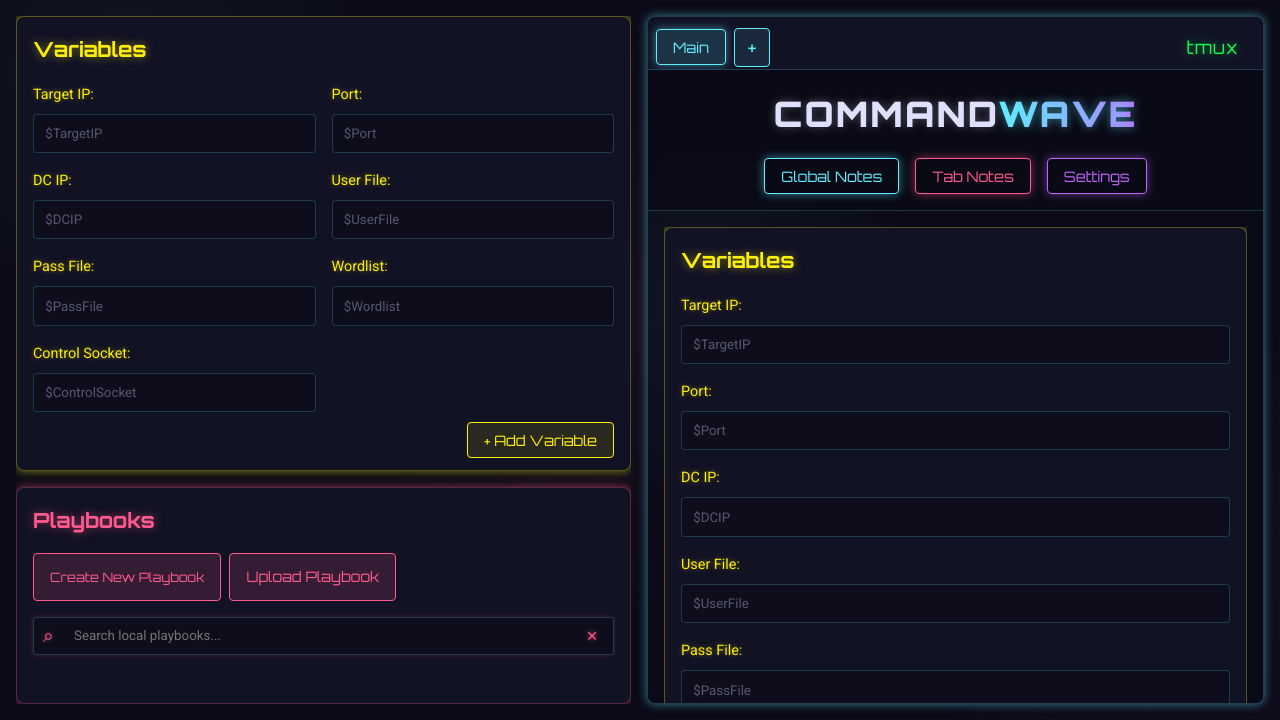
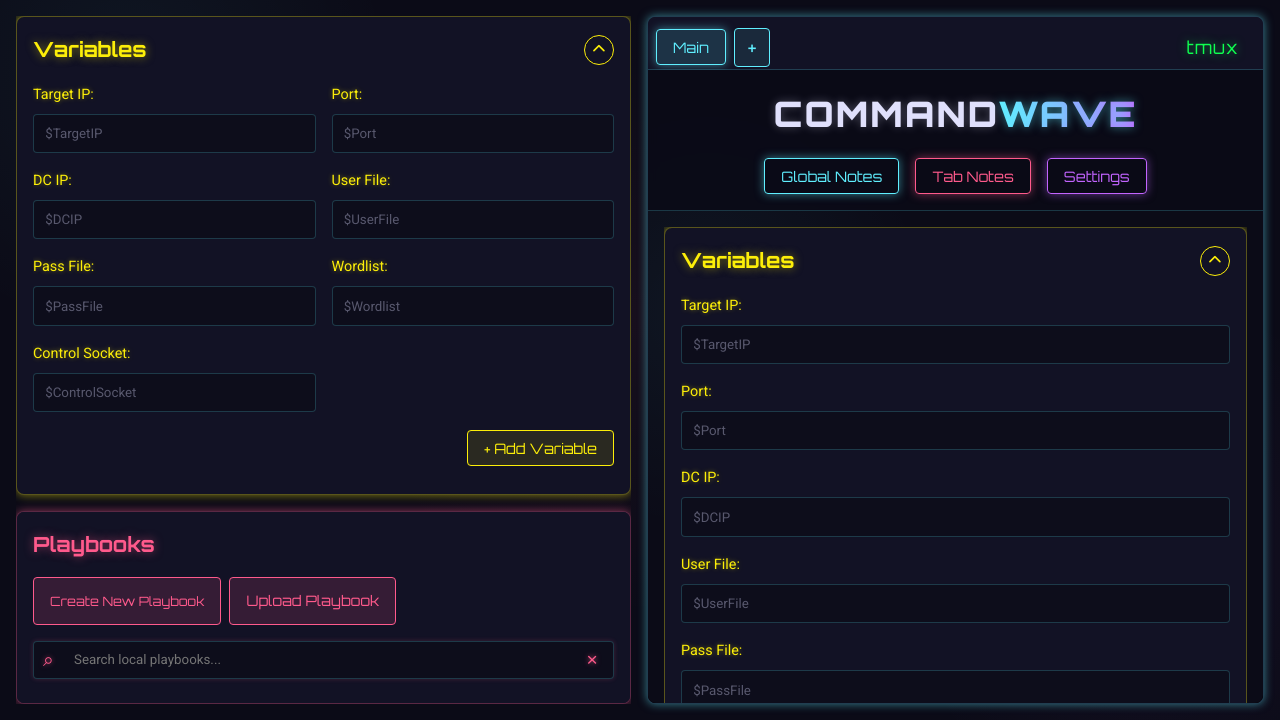
Before and after one commit to raducu5700u/CommandWave, a Flask app: page / in a window 1280 px wide. Shown: the part 89-809 px from the top of the page. Run offline with Flask 2, Linux system fonts and the light colour scheme; data that the repository does not hold is empty; parts of the project's set-up code (start-up, migrations or seed data) failed here and were passed over; some libraries are stand-ins or nearby versions.

Commit message:
Added the ability to expand and collapse the variables section

```diff
--- a/static/css/style.css
+++ b/static/css/style.css
@@ -381,18 +381,58 @@
     box-shadow: 0 0 10px rgba(252, 238, 9, 0.5);
 }
 
-.variable-section h2 {
+.variable-header {
+    display: flex;
+    justify-content: space-between;
+    align-items: center;
+    margin-bottom: 1rem;
+}
+
+.variable-header h2 {
     font-family: 'Orbitron', sans-serif;
     color: var(--neon-yellow);
-    margin-bottom: 1rem;
     text-shadow: var(--shadow-yellow);
     font-size: 1.3rem;
+    margin-bottom: 0;
+}
+
+.toggle-variables-btn {
+    background-color: transparent;
+    border: 1px solid var(--neon-yellow);
+    color: var(--neon-yellow);
+    width: 30px;
+    height: 30px;
+    border-radius: 50%;
+    display: flex;
+    align-items: center;
+    justify-content: center;
+    cursor: pointer;
+    transition: all 0.3s ease;
+}
+
+.toggle-variables-btn:hover {
+    background-color: rgba(252, 238, 9, 0.1);
+    box-shadow: var(--shadow-yellow);
+}
+
+.variable-content {
+    overflow: hidden;
+    transition: max-height 0.3s ease, padding 0.3s ease, margin 0.3s ease;
+    max-height: 1000px; /* Set a large enough value to accommodate all content */
+    padding-bottom: 1rem;
+}
+
+.variable-content.collapsed {
+    max-height: 0;
+    padding-bottom: 0;
+    margin-bottom: 0;
 }
 
 .variable-inputs {
     display: grid;
     grid-template-columns: repeat(auto-fill, minmax(250px, 1fr));
     gap: 1rem;
+    margin-bottom: 1rem;
 }
 
 .variable-input {
@@ -435,8 +475,11 @@
 }
 
 .variable-controls {
-    margin-top: 1rem;
+    margin-top: 0;
+    padding-top: 0.5rem;
     text-align: right;
+    clear: both;
+    position: relative;
 }
 
 .add-variable-btn {
@@ -1325,6 +1368,11 @@
     font-weight: bold;
 }
 
+[data-theme="light"] .substituted {
+    background-color: rgba(0, 168, 107, 0.1);
+    color: var(--neon-green);
+}
+
 .code-textarea {
     width: 100%;
     min-height: 150px;
--- a/templates/index.html
+++ b/templates/index.html
@@ -31,7 +31,13 @@
     <main class="container">
         <div class="content-area">
             <section class="variable-section">
+                <div class="variable-header">
                     <h2>Variables</h2>
+                    <button class="toggle-variables-btn" id="toggleVariablesBtn">
+                        <i class="fas fa-chevron-up" id="variablesCollapseIcon"></i>
+                    </button>
+                </div>
+                <div class="variable-content" id="variableContent">
                     <div class="variable-inputs" id="variableInputsContainer">
                         <div class="variable-input">
                             <label for="targetIP">Target IP:</label>
@@ -65,6 +71,7 @@
                     <div class="variable-controls">
                         <label for="addVariableInput" class="add-variable-btn">+ Add Variable</label>
                         <input type="button" id="addVariableInput" style="display: none;">
+                    </div>
                 </div>
             </section>
 
```
Also changed, not shown: static/js/script.js (+42 -0 lines). Lines whose indentation alone changed are shown as unchanged.
